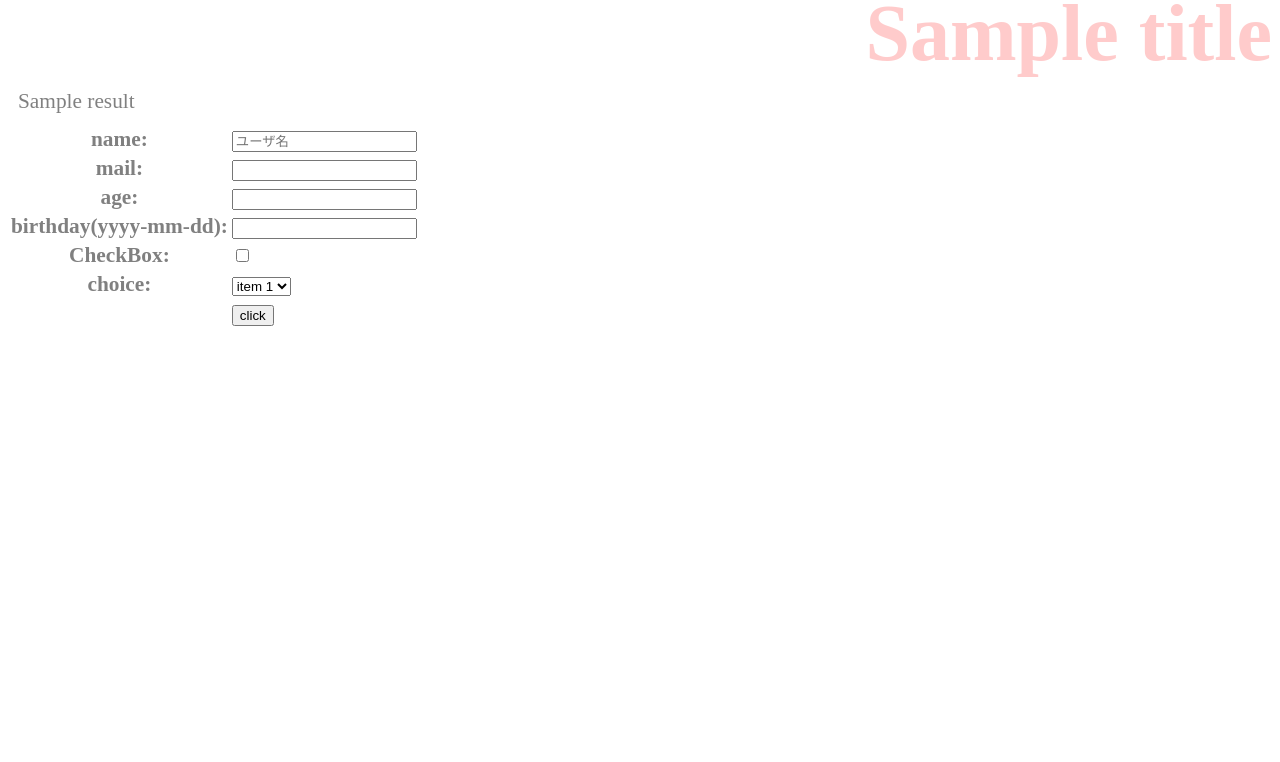
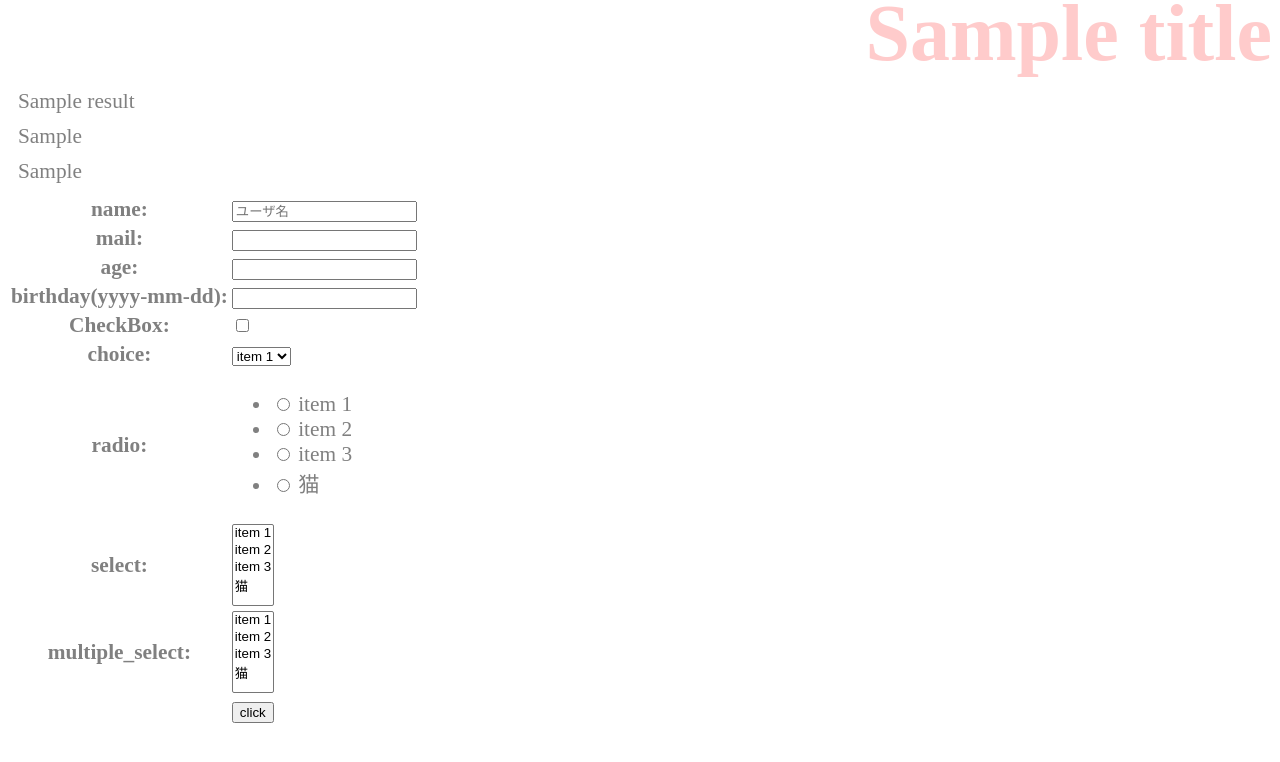
Before and after one commit to KazuyaOsaka/django_tyo_nyumon, a Django app: template hello/templates/hello/index.html in a window 1280 px wide. Shown: the top 762 px of the page. Run offline with Django 3.2, Linux system fonts and the light colour scheme; tables that the repository leaves empty hold one stand-in row (values such as "Sample post"); the template is opened without the code that fills it: values that come from a table or form of the project are taken from there, most other values are stand-ins (such as "Sample title", 1, 10 or a date in 2020).

Commit message:
202005041924

```diff
--- a/hello/forms.py
+++ b/hello/forms.py
@@ -8,9 +8,31 @@ class HelloForm(forms.Form):
     age = forms.IntegerField(label='age')
     birthday = forms.DateField(label='birthday(yyyy-mm-dd)')
     check = forms.BooleanField(label='CheckBox', required=False)
-    data = [
+    data_choice = [
         ('one', 'item 1'),
         ('two', 'item 2'),
-        ('three', 'item 3')
+        ('three', 'item 3'),
+        ('cat', '猫')
     ]
-    choice = forms.ChoiceField(label='choice', choices=data)
+    choice = forms.ChoiceField(label='choice', choices=data_choice)
+    data_radio = [
+        ('one', 'item 1'),
+        ('two', 'item 2'),
+        ('three', 'item 3'),
+        ('cat', '猫')
+    ]
+    radio = forms.ChoiceField(label='radio', choices=data_radio, widget=forms.RadioSelect())
+    data_select = [
+        ('one', 'item 1'),
+        ('two', 'item 2'),
+        ('three', 'item 3'),
+        ('cat', '猫')
+    ]
+    select = forms.ChoiceField(label='select', choices=data_select, widget=forms.Select(attrs={'size':4}))
+    data_multiple_select = [
+        ('one', 'item 1'),
+        ('two', 'item 2'),
+        ('three', 'item 3'),
+        ('cat', '猫')
+    ]
+    multiple_select = forms.MultipleChoiceField(label='multiple_select', choices=data_multiple_select, widget=forms.SelectMultiple(attrs={'size':4}))
--- a/hello/templates/hello/index.html
+++ b/hello/templates/hello/index.html
@@ -11,6 +11,8 @@
     <h1>{{ title }}</h1>
     <p>{{ message|safe }}</p>
     <p>{{ result|safe }}</p>
+    <p>{{ result2|safe }}</p>
+    <p>{{ result3|safe }}</p>
     <table>
         <form action="{% url 'index' %}" method="post">
             {% csrf_token %}
```
Also changed, not shown: hello/views.py (+17 -3 lines).
